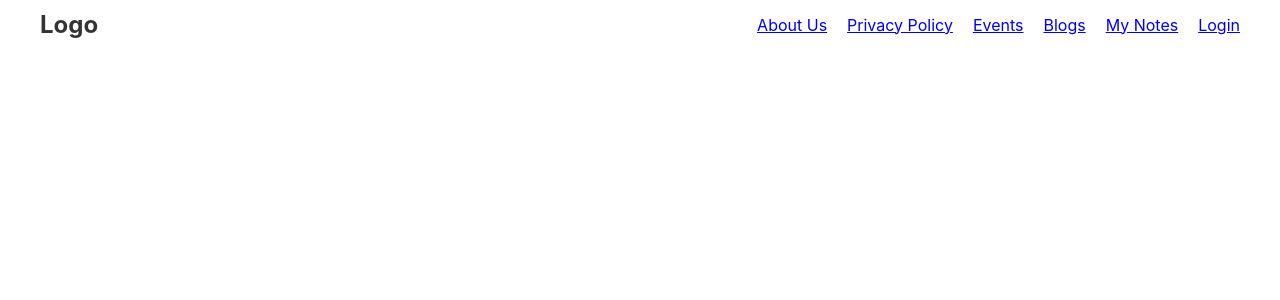
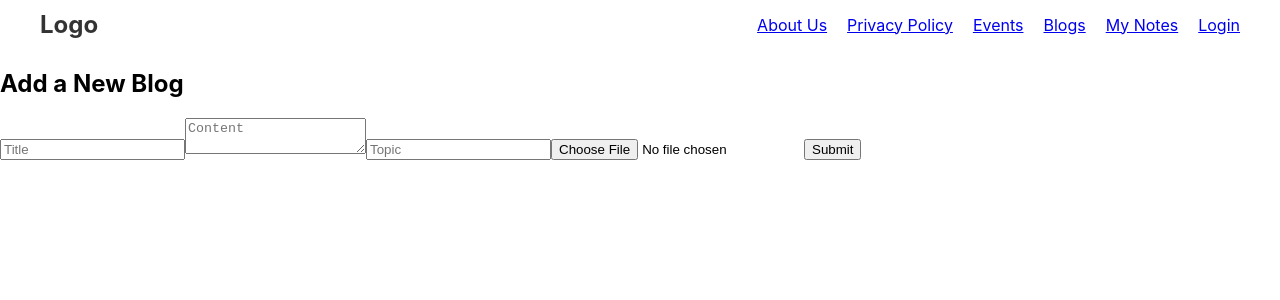
Before and after one commit to sameer-kumar-shrivastava/officeracademy, a React (Create React App) app: page /addblogs in a window 1280 px wide. Shown: the top 300 px of the page. Built offline with nearby package versions, Linux system fonts and the light colour scheme; no server answers.

Commit message:
Addded blog page

```diff
--- a/src/App.js
+++ b/src/App.js
@@ -14,6 +14,7 @@ import SignUp from './Pages/SignUp/signup.page';
 import PasswordReset from './Pages/ForgotPassword/forgotpassword.page';
 import MyNotes from './Pages/MyNotes/MyNotes.page';
 import Blogs from './Pages/Blogs/Blogs.page';
+import BlogForm from './Pages/Blogs/AddBlogs.page';
 
 function App() {
   const [user, setUser] = useState(null);
@@ -41,6 +42,7 @@ function App() {
           <Route exact path="/password-reset" element={<PasswordReset />} />
           <Route exact path="/mynotes" element={<MyNotes />} />
           <Route exact path="/blogs" element={<Blogs />} />
+          <Route exact path="/addblogs" element={<BlogForm />} />
           {/* <ProtectedRoute exact path="/about" component={<About />} /> */}
           {/* <Route path="/courses" component={Navbar} /> */}
           {/* Add more routes for other pages */}
--- /dev/null
+++ b/src/Pages/Blogs/AddBlogs.page.jsx
@@ -0,0 +1,75 @@
+import React, { useState } from 'react';
+import firebase from '../../firebase';
+
+
+const BlogForm = () => {
+  const [title, setTitle] = useState('');
+  const [content, setContent] = useState('');
+  const [topic, setTopic] = useState('');
+  const [image, setImage] = useState(null);
+
+  const handleSubmit = async (e) => {
+    e.preventDefault();
+
+    try {
+      // Upload image to Firebase Storage if an image is selected
+      let imageUrl = null;
+      if (image) {
+        const storageRef = firebase.storage().ref();
+        const imageRef = storageRef.child(`blog-images/${image.name}`);
+        await imageRef.put(image);
+        imageUrl = await imageRef.getDownloadURL();
+      }
+
+      // Add the blog data to Firestore
+      await firebase.firestore().collection('blogs').add({
+        title,
+        content,
+        topic,
+        imageUrl,
+        createdAt: firebase.firestore.FieldValue.serverTimestamp(),
+      });
+
+      // Clear form fields after successful submission
+      setTitle('');
+      setContent('');
+      setTopic('');
+      setImage(null);
+    } catch (error) {
+      console.error('Error adding blog:', error);
+    }
+  };
+
+  return (
+    <div>
+      <h2>Add a New Blog</h2>
+      <form onSubmit={handleSubmit}>
+        <input
+          type="text"
+          placeholder="Title"
+          value={title}
+          onChange={(e) => setTitle(e.target.value)}
+        />
+        <textarea
+          placeholder="Content"
+          value={content}
+          onChange={(e) => setContent(e.target.value)}
+        />
+        <input
+          type="text"
+          placeholder="Topic"
+          value={topic}
+          onChange={(e) => setTopic(e.target.value)}
+        />
+        <input
+          type="file"
+          accept="image/*"
+          onChange={(e) => setImage(e.target.files[0])}
+        />
+        <button type="submit">Submit</button>
+      </form>
+    </div>
+  );
+};
+
+export default BlogForm;
--- a/src/Pages/Blogs/Blogs.page.jsx
+++ b/src/Pages/Blogs/Blogs.page.jsx
@@ -1,16 +1,47 @@
-import React,{useContext} from "react";
+import React, { useState, useContext, useEffect } from "react";
 import { AuthContext } from "../../AuthContext";
 import { Link } from "react-router-dom";
 import './Blogs.styles.scss';
 
+import firebase from '../../firebase';
+
 const Blogs = () => {
     const user = useContext(AuthContext);
+    const [blogs, setBlogs] = useState([]);
 
-    return(<>
+    useEffect(() => {
+        // Fetch blogs from Firestore
+        const fetchBlogs = async () => {
+            try {
+                const snapshot = await firebase.firestore().collection('blogs').get();
+                const blogList = snapshot.docs.map((doc) => ({ id: doc.id, ...doc.data() }));
+                setBlogs(blogList);
+            } catch (error) {
+                console.error('Error fetching blogs:', error);
+            }
+        };
+
+        fetchBlogs();
+    }, []);
+
+    return (<>
         {
-        user?
-
-        <h1>Blogs dekh lo guyzzzzz</h1>
+            user ?
+                <>
+                    <div>
+                        <h2>List of Blogs</h2>
+                        {blogs.map((blog) => (
+                            <div key={blog.id}>
+                                <h3>{blog.title}</h3>
+                                <p>Published at: {blog.createdAt && blog.createdAt.toDate().toString()}</p>
+                                {/* <p>{blog.createdAt}</p> */}
+                                <p>{blog.content}</p>
+                                <p>Topic: {blog.topic}</p>
+                                {blog.imageUrl && <img src={blog.imageUrl} alt={blog.title} />}
+                            </div>
+                        ))}
+                    </div>
+                </>
 
                 :
 
--- a/src/Pages/SignUp/signup.page.jsx
+++ b/src/Pages/SignUp/signup.page.jsx
@@ -8,7 +8,7 @@ const SignUp = () => {
   const [name, setName] = useState('');
   const [email, setEmail] = useState('');
   const [password, setPassword] = useState('');
-  const [error, setError] = useState('');
+  const [error] = useState('');
 
   const handleSignup = async (e) => {
     e.preventDefault();
@@ -18,7 +18,7 @@ const SignUp = () => {
       <script>alert("Congratulations, You are regisered")</script>
 
       // Get the newly created user's unique ID (UID)
-      const userId = userCredential.user.uid;
+      // const userId = userCredential.user.uid;
 
       await userCredential.user.updateProfile({
         displayName: name,
```
Also changed, not shown: src/Pages/MyNotes/MyNotes.page.jsx (indentation only). Lines whose indentation alone changed are shown as unchanged.
